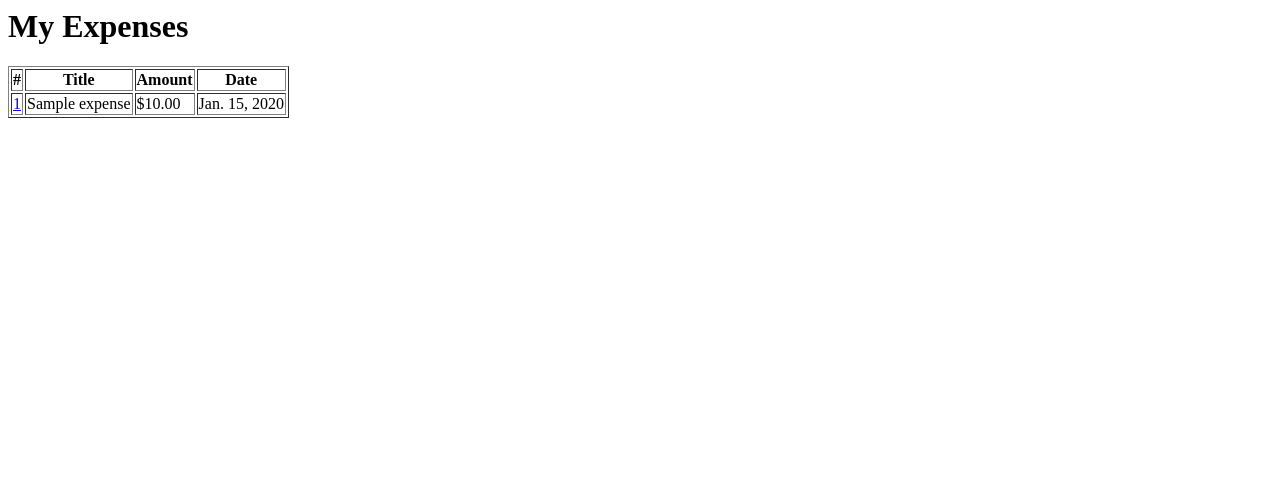
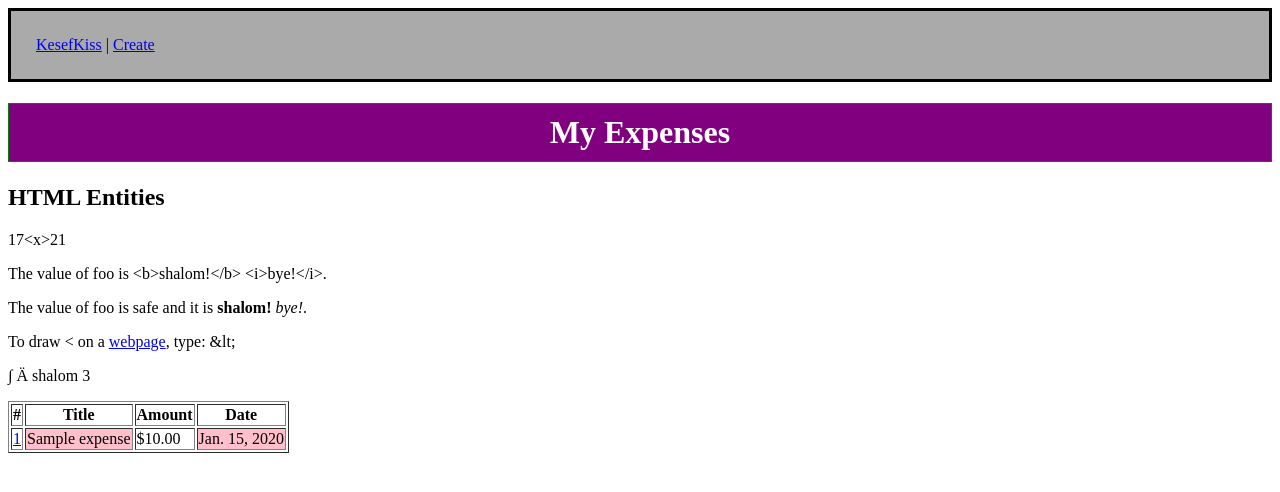
Before and after one commit to nonZero/KesefKiss, a Django app: page / in a window 1280 px wide. Shown: the top 492 px of the page. Run offline with Django 3.2, Linux system fonts and the light colour scheme; tables that the repository leaves empty hold one stand-in row (values such as "Sample post").

Commit message:
added some silly css with a <style> tag

```diff
--- a/expenses/templates/expenses/expense_list.html
+++ b/expenses/templates/expenses/expense_list.html
@@ -1,6 +1,66 @@
+<style>
+    h1 {
+        text-align: center;
+        background: purple;
+        border: 1px solid green;
+        color:white;
+        padding: 10px;
+    }
+
+    .expense_title {
+        text-align: center;
+    }
+
+    .nice {
+        background: pink;
+    }
+
+    #menu {
+        border: 3px solid black;
+        background: #aaa;
+        padding:25px;
+    }
+
+
+</style>
+
+
+<div id="menu">
+    <a href="{% url "expenses:list" %}">KesefKiss</a>
+    |
+    <a href="#">Create</a>
+</div>
+
 <h1>
     My Expenses
 </h1>
+
+<h2>
+    HTML Entities
+</h2>
+<p>
+    17&lt;x&gt;21
+</p>
+
+<p>
+    The value of foo is {{ foo }}.
+</p>
+
+<p>
+    The value of foo is safe and it is {{ foo|safe }}.
+</p>
+
+<p>
+    To draw &lt; on a <a
+        href="#"
+        title="He said:&quot;shalom!&quot;"
+>webpage</a>, type: &amp;lt;
+</p>
+
+<p>
+    &int; &#1234; shalom 3
+</p>
+
 
 <table border="1">
     <tr>
@@ -24,13 +84,13 @@
                     {{ object.id }}
                 </a>
             </td>
-            <td>
+            <td class="expense_title nice">
                 {{ object.title }}
             </td>
             <td>
                 ${{ object.amount }}
             </td>
-            <td>
+            <td class="nice">
                 {{ object.date }}
             </td>
         </tr>
--- a/expenses/views.py
+++ b/expenses/views.py
@@ -6,6 +6,7 @@ from expenses.models import Expense
 def expense_list(request):
     return render(request, "expenses/expense_list.html", {
         'object_list': Expense.objects.all(),
+        'foo': '<b>shalom!</b> <i>bye!</i>',
     })
 
 
```
